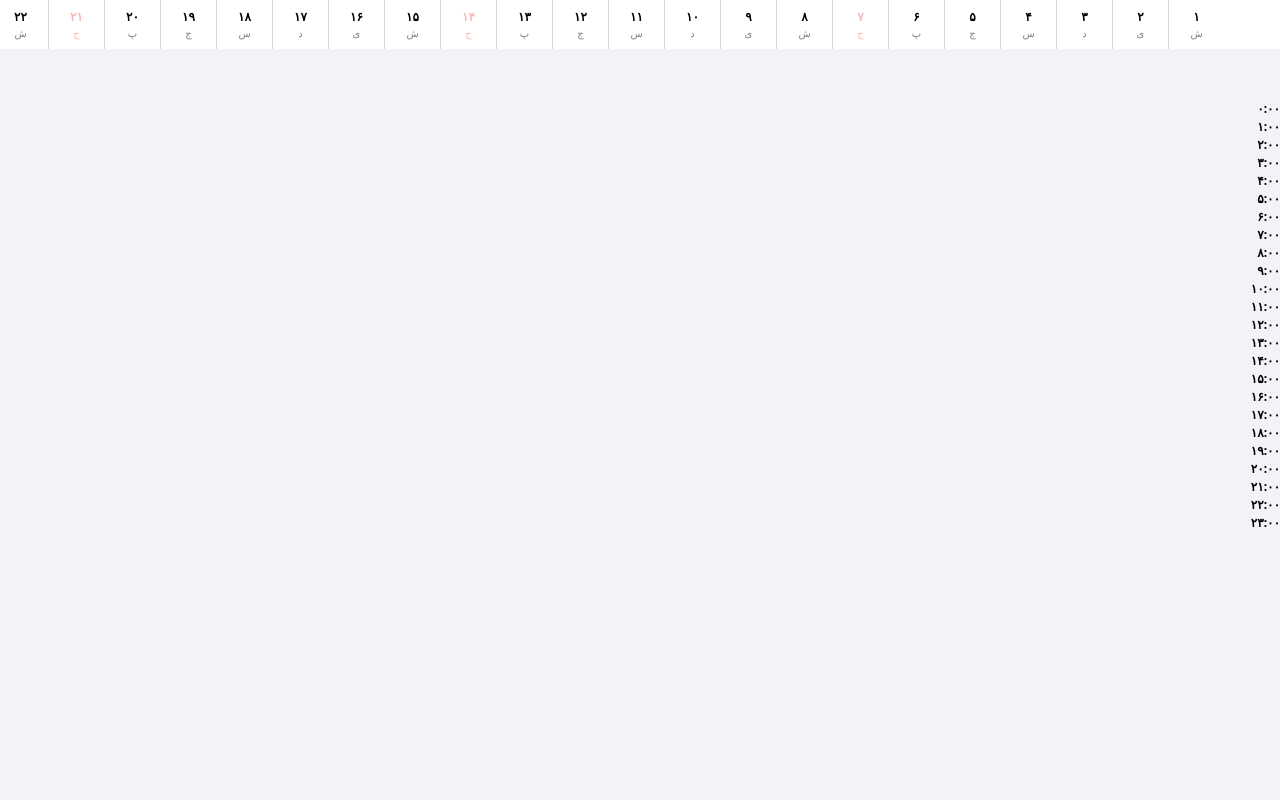
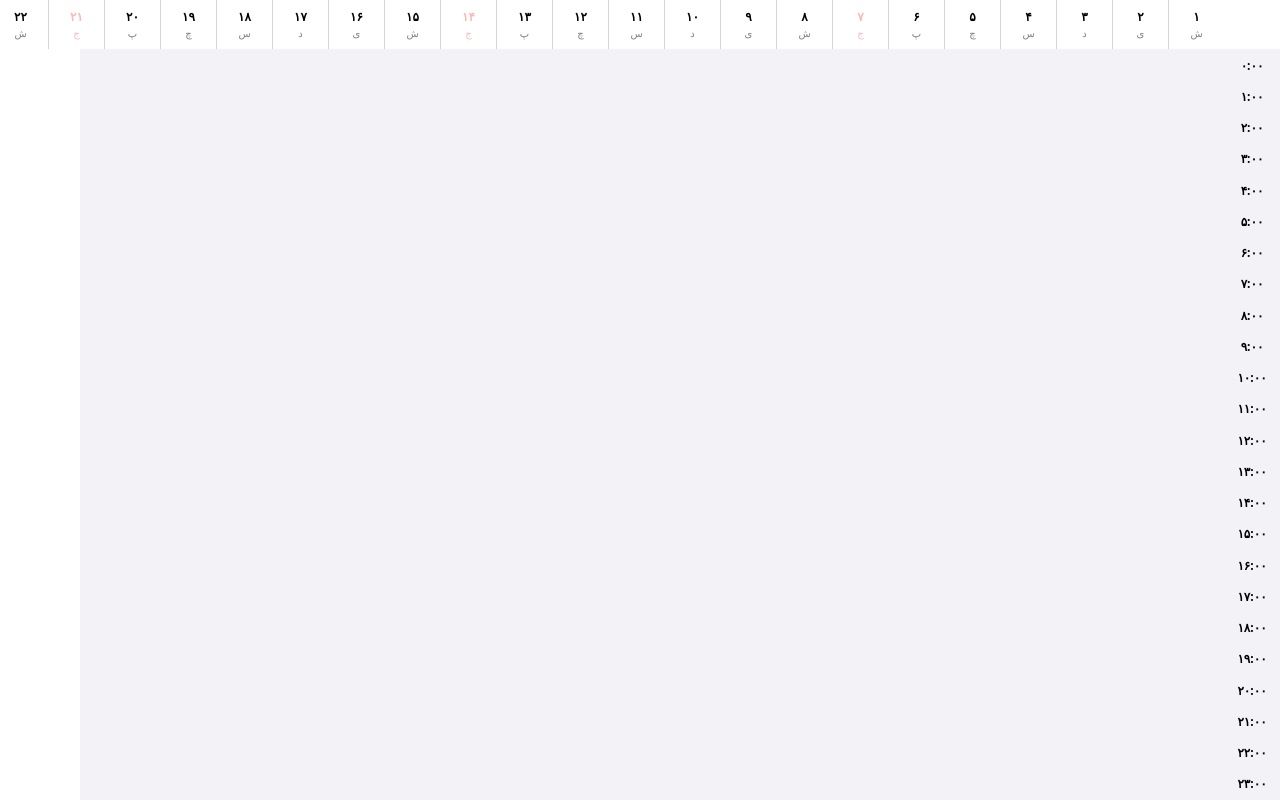
Before and after one commit to amirsafaricg/dope-calendar, a Vue app: page / in a window 1280 px wide. Built offline with nearby package versions, Linux system fonts and the light colour scheme.

Commit message:
fixed grid fixed layout

```diff
--- a/src/components/CalendarGrid.vue
+++ b/src/components/CalendarGrid.vue
@@ -26,10 +26,10 @@
         </div>
       </div>
     </div>
-    <div class="calendar-body">
-      <div class="grid-content" :style="{ backgroundColor: 'var(--dc-bg)' }"></div>
+    <div class="calendar-body" :style="{ width: calendarBodyWidth }">
+      <div class="grid-content"></div>
     </div>
-    <div class="hours-column" :style="{ width: 'var(--dc-day-container-width)' }">
+    <div class="hours-column" >
       <div v-for="(hour, index) in dayHoursList" :key="index" class="hour-label" :style="{
         color: 'var(--dc-day-number-color)',
         fontSize: 'var(--dc-day-number-font-size)',
@@ -286,7 +286,14 @@ export default defineComponent({
       return [] // Default empty array
     })
 
+    const dayCellWidth = 40 // in pixels, matching --dc-day-cell-width
+
+    const calendarBodyWidth = computed(() => {
+      return `${monthDays.value.length * dayCellWidth}px`
+    })
+
     return {
+      calendarBodyWidth,
       weekendDay,
       direction,
       monthDays,
@@ -323,7 +330,7 @@ export default defineComponent({
   align-items: center;
   justify-content: center;
   padding: 0.5rem;
-  min-width: 40px;
+  min-width: var(--dc-day-cell-width);
   flex-shrink: 0;
   /* p-2 */
 }
@@ -337,22 +344,24 @@ export default defineComponent({
 }
 
 .calendar-body {
-  width: 100%;
-  max-width: 100dvw;
   flex: 1;
   white-space: nowrap;
   display: flex;
+  background-color: var(--dc-bg);
 }
 
 .hours-column {
   flex-shrink: 0;
   height: calc(100% - 50px);
   min-width: 3.5rem;
-  position:  absolute;
+  position: fixed;
   bottom: 0px;
-  padding-top: 50px;
   background-color: var(--dc-bg);
-  /* min-w-14 */
+  display: flex;
+  flex-direction: column;
+  align-items: center;
+  justify-content: space-around;
+  width:var(--dc-day-container-width);
 }
 
 .hour-label {
@@ -362,7 +371,7 @@ export default defineComponent({
 .grid-content {
   flex: 1;
   height: 100%;
-  background-color: rgb(248 113 113);
+  background-color: var(--dc-bg);
   /* bg-red-400 */
 }
 </style>
```
